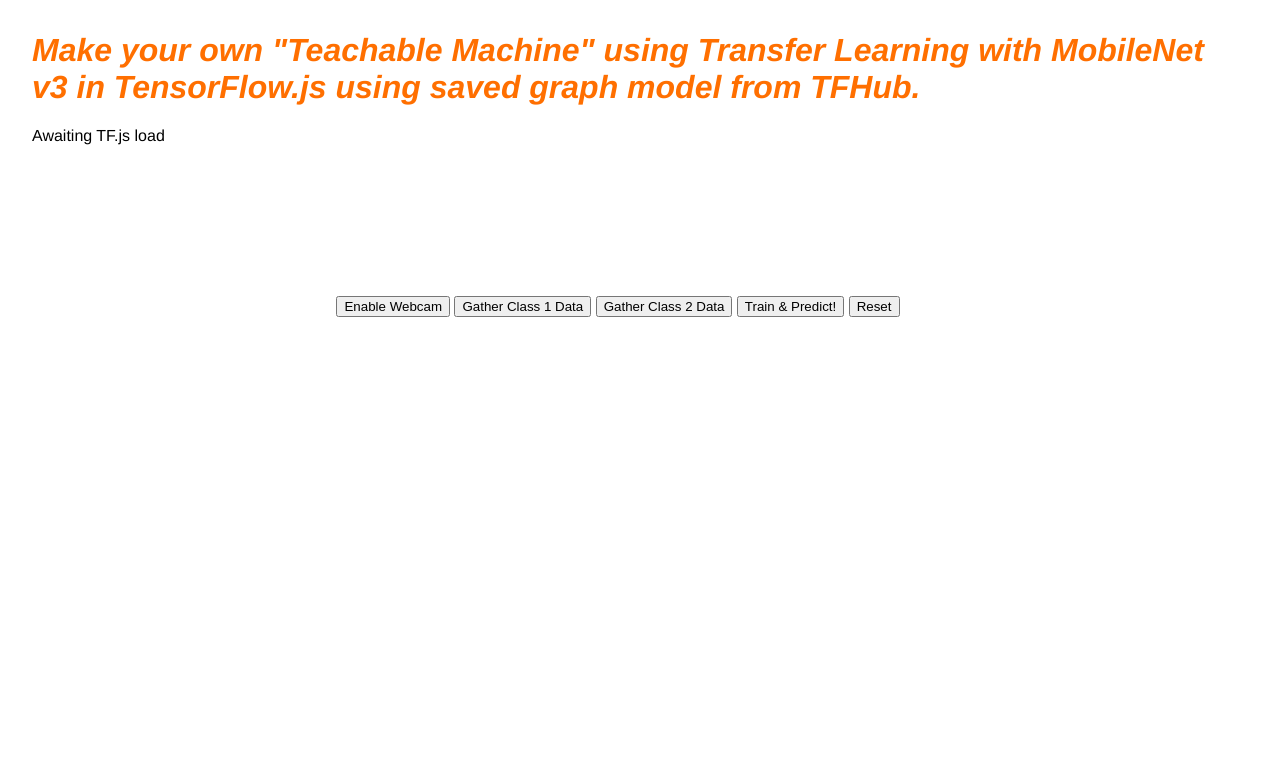
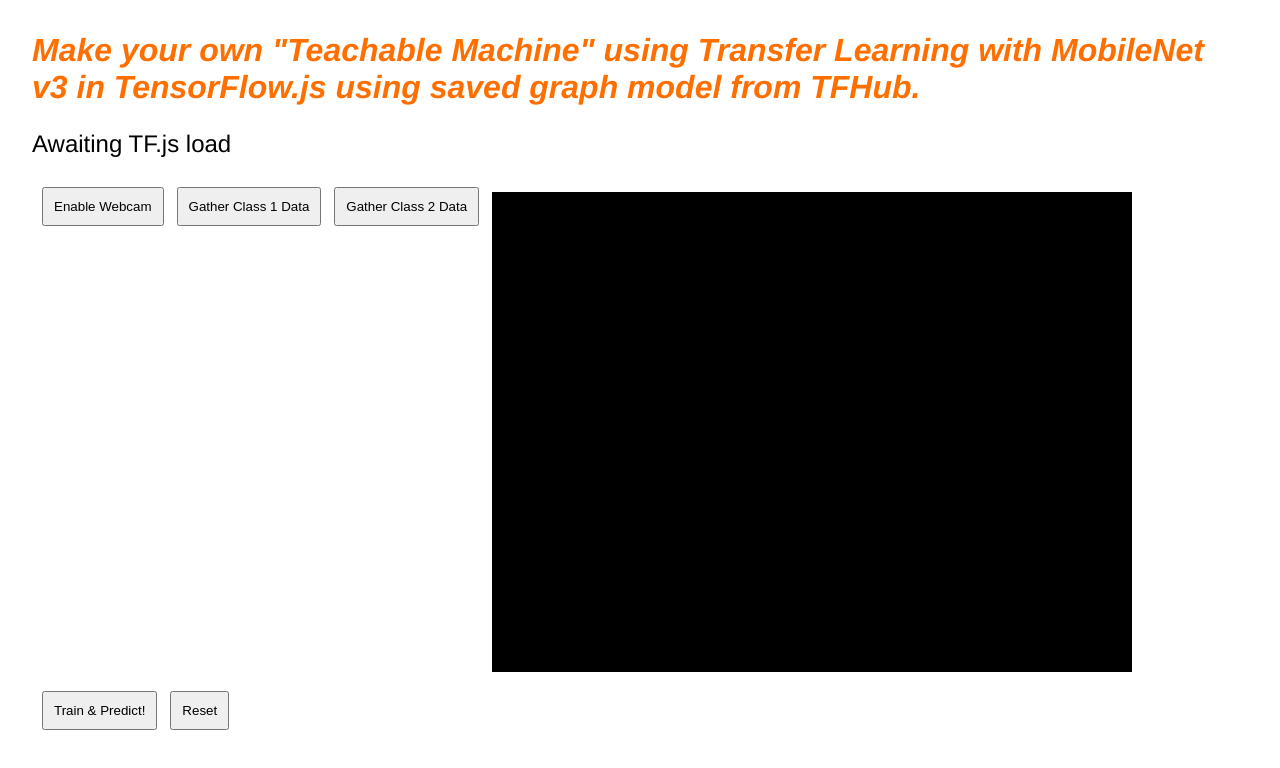
Before and after one commit to ddoyediran/ml-transfer-learning, a plain HTML site: page index.html in a window 1280 px wide. Drawn offline with Linux system fonts and the light colour scheme.

Commit message:
style.css updated

```diff
--- a/style.css
+++ b/style.css
@@ -9,3 +9,26 @@
   font-style: italic;
   color: #ff6f00;
 }
+
+video {
+  clear: both;
+  display: black;
+  margin: 10px;
+  background: #000000;
+  width: 640px;
+  height: 480px;
+}
+
+button {
+  padding: 10px;
+  float: left;
+  margin: 5px 3px 5px 10px;
+}
+
+.removed {
+  display: none;
+}
+
+#status {
+  font-size: 150%;
+}
```
